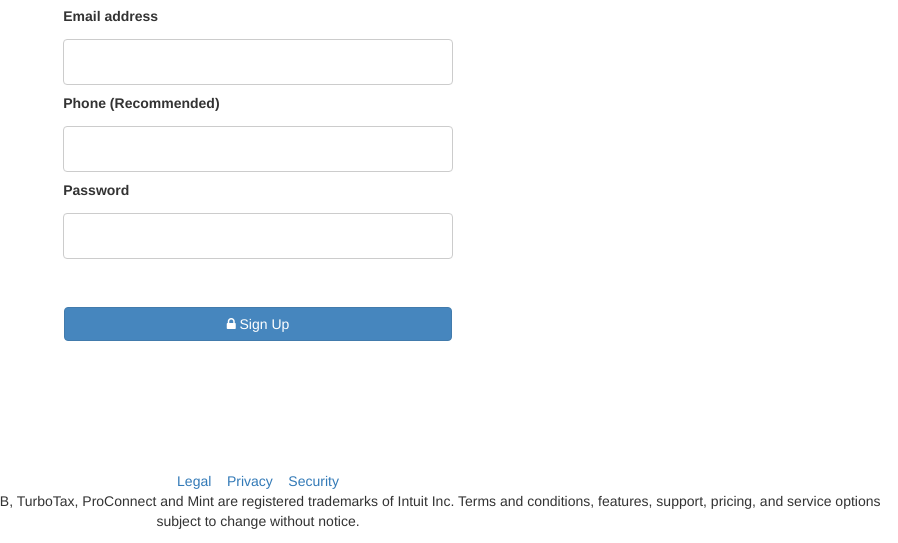
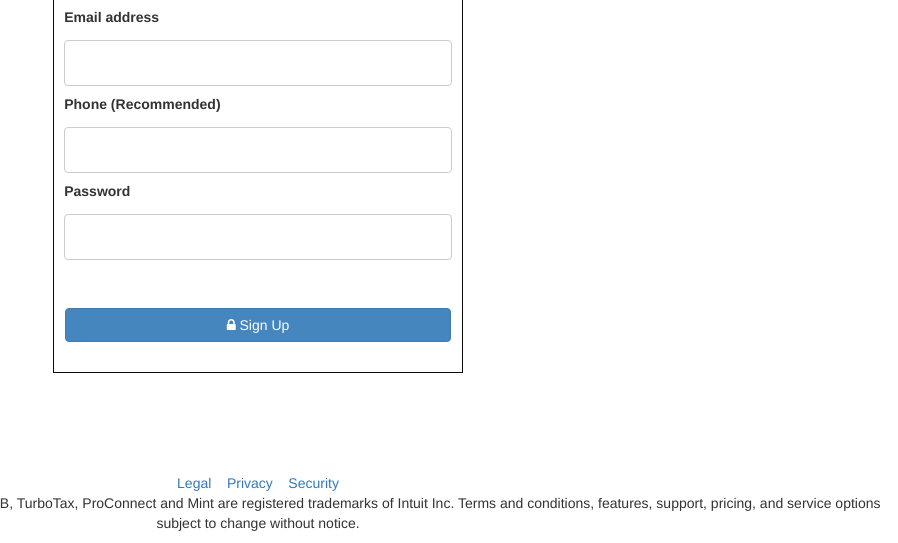
Before and after one commit to mosesmuchemi/anibaba-muchemi-mint-clone, a plain HTML site: page index.html in a window 1280 px wide. Shown: the part 575-1118 px from the top of the page, without its empty margins (382-1280 px from the left). Drawn offline with nearby package versions, Linux system fonts and the light colour scheme.

Commit message:
fixing more lint errors

```diff
--- a/intuit.css
+++ b/intuit.css
@@ -44,7 +44,7 @@ body {
   margin-top: 20px;
 }
 
- /* Set a style for all buttons */
+/* Set a style for all buttons */
 button {
   background-color: #4caf50;
   color: white;
@@ -123,5 +123,5 @@ input[type=submit]:hover {
   margin: 0 auto;
   display: block;
   padding: 10px;
-  border: 1ptso lid rgb(11, 12, 10);
+  border: 1px solid rgb(11, 12, 10);
 }
```
